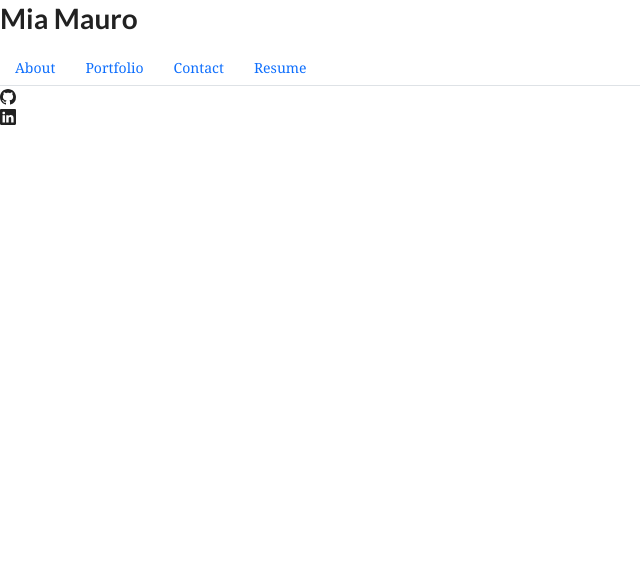
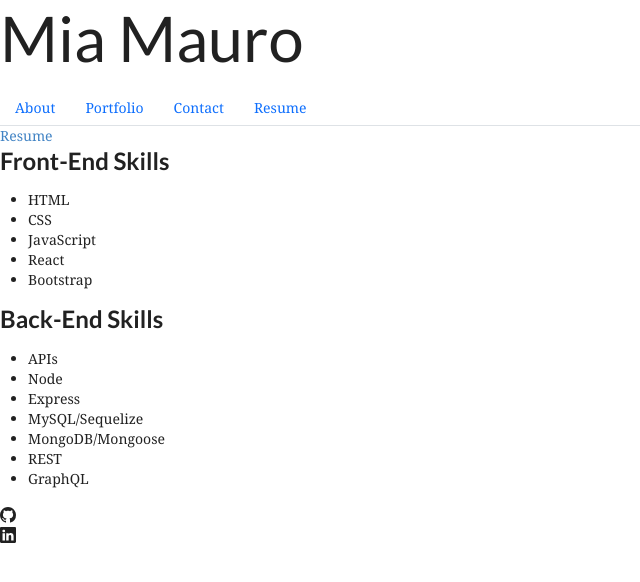
Before and after one commit to miamauro/react-portfolio, a React (Create React App) app: page /resume in a window 1280 px wide. Shown: the top 582 px of the page, without its empty margins (0-640 px from the left). Built offline with nearby package versions, Linux system fonts and the light colour scheme.

Commit message:
added skills to resume component

```diff
--- a/src/App.css
+++ b/src/App.css
@@ -3,4 +3,6 @@
   margin: 0;
   padding: 0;
   font-family: Cambria, Cochin, Georgia, Times, "Times New Roman", serif;
+  /* background-color: #062133;
+  color: #A57C8F; */
 }
--- a/src/App.js
+++ b/src/App.js
@@ -16,7 +16,7 @@ function App() {
         <Route exact path="/" element={<About />} />
         <Route exact path="/portfolio" element={<Portfolio />} />
         {/* <Route exact path="/contact" element={<Contact />} /> */}
-        {/* <Route exact path="/resume" element={<Resume />} /> */}
+        <Route exact path="/resume" element={<Resume />} />
       </Routes>
       <Footer />
     </Router>
--- a/src/components/Header.js
+++ b/src/components/Header.js
@@ -4,8 +4,10 @@ import Nav from "./Nav";
 function Header() {
   return (
     <>
-      <h1>Mia Mauro</h1>
+      <h1 className="display-2 col-4">Mia Mauro</h1>
+      <div>
       <Nav />
+      </div>
     </>
   );
 }
--- a/src/components/Project.js
+++ b/src/components/Project.js
@@ -1,27 +1,8 @@
 import React from "react";
-
-// function Project(props) {
-//   return (
-//     <a href={props.link} target="_blank">
-//       <div className="row row-cols-1 row-cols-md-3 g-4">
-//         <div className="col">
-//           <div className="card">
-//             <img src={props.img} class="card-img-top" alt={props.title} />
-//             <div className="card-body">
-//               <h2 className="card-title">{props.title}</h2>
-//             </div>
-//           </div>
-//         </div>
-//       </div>
-//     </a>
-//   );
-// }
-
-// export default Project;
 
 function Project(props) {
   return (
-    <div className="card">
+    <div className="card col-4">
       <img src={props.img} class="card-img-top" alt={props.title} />
       <div className="card-body">
         <h2 className="card-title">{props.title}</h2>
--- a/src/components/pages/Portfolio.js
+++ b/src/components/pages/Portfolio.js
@@ -32,7 +32,7 @@ const projects = [
 
 function Portfolio() {
   return (
-    <div>
+    <div className="row">
       {projects.map((obj, i) => (
         <Project
           id={i}
--- a/src/components/pages/Resume.js
+++ b/src/components/pages/Resume.js
@@ -0,0 +1,33 @@
+import React from "react";
+
+function Resume() {
+  return (
+    <>
+      <a href="#">Resume</a>
+      <div>
+        <h2>Front-End Skills</h2>
+        <ul>
+          <li>HTML</li>
+          <li>CSS</li>
+          <li>JavaScript</li>
+          <li>React</li>
+          <li>Bootstrap</li>
+        </ul>
+      </div>
+      <div>
+        <h2>Back-End Skills</h2>
+        <ul>
+          <li>APIs</li>
+          <li>Node</li>
+          <li>Express</li>
+          <li>MySQL/Sequelize</li>
+          <li>MongoDB/Mongoose</li>
+          <li>REST</li>
+          <li>GraphQL</li>
+        </ul>
+      </div>
+    </>
+  );
+}
+
+export default Resume;
```
